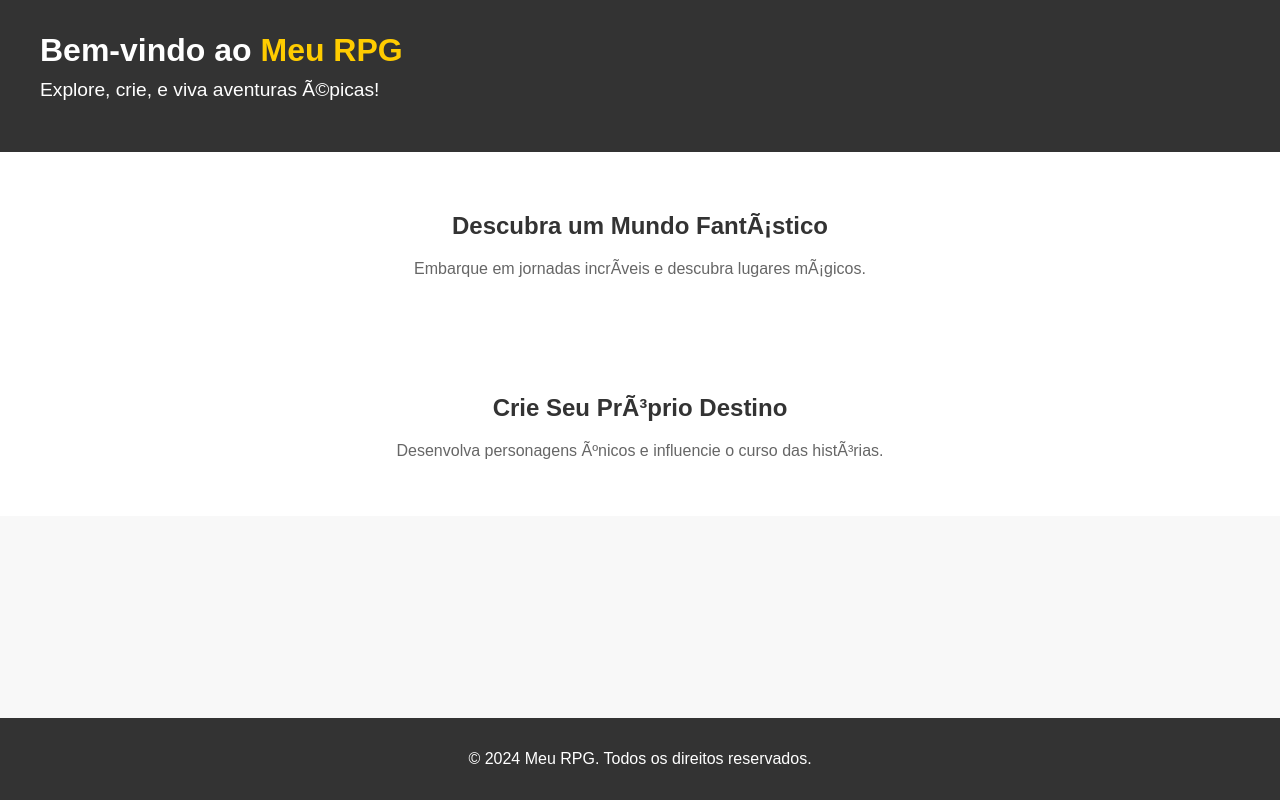
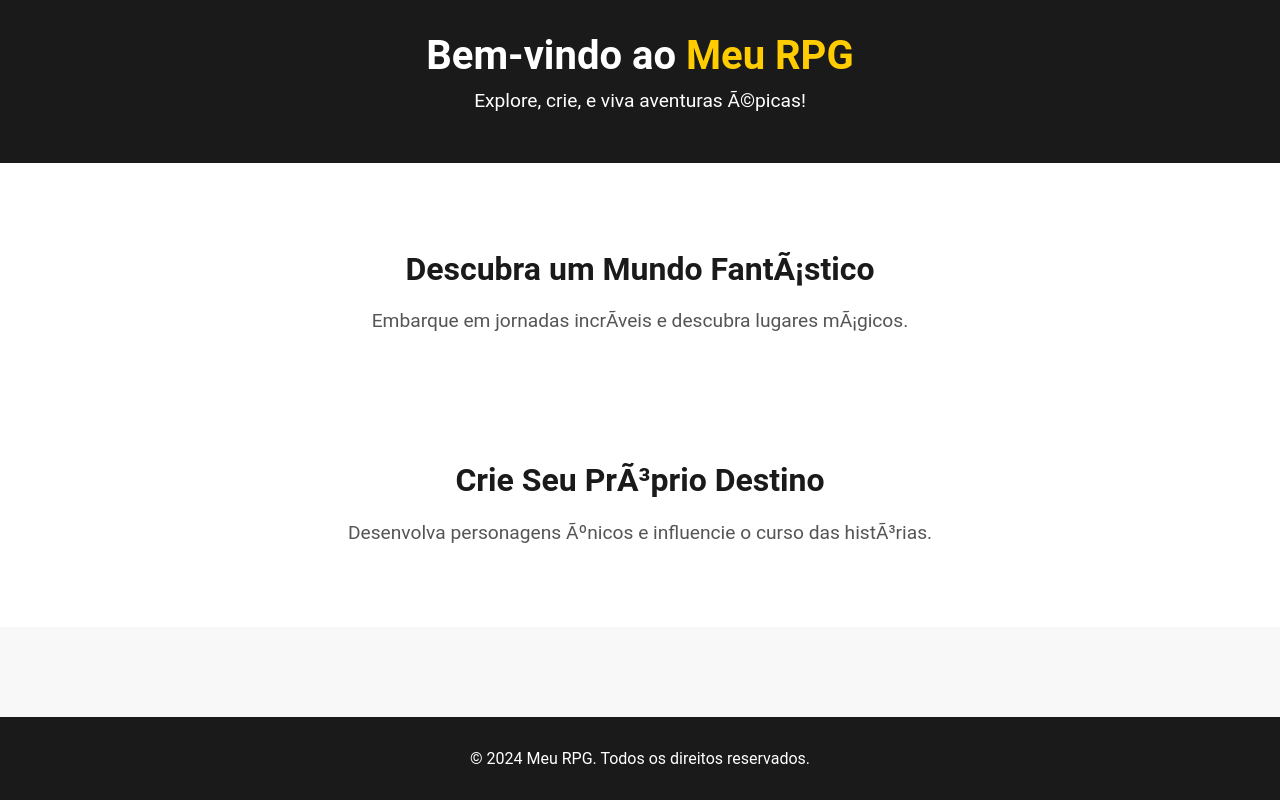
Before and after one commit to LeozinnGM/PaginaTeste, a plain HTML site: page index.html in a window 1280 px wide. Drawn offline with Linux system fonts and the light colour scheme.

Commit message:
Update styles.css

```diff
--- a/styles.css
+++ b/styles.css
@@ -1,5 +1,5 @@
 body {
-    font-family: 'Arial', sans-serif;
+    font-family: 'Roboto', sans-serif;
     margin: 0;
     padding: 0;
     background-color: #f8f8f8;
@@ -13,18 +13,20 @@ body {
 }
 
 header {
-    background-color: #333;
+    background-color: #1a1a1a;
     color: #fff;
     padding: 2em 0;
+    text-align: center;
 }
 
 header h1 {
     margin: 0;
-    font-size: 2em;
+    font-size: 2.5em;
+    font-weight: 700;
 }
 
 header span {
-    color: #ffcc00; /* Cor amarela como exemplo */
+    color: #ffcc00;
 }
 
 header p {
@@ -34,23 +36,28 @@ header p {
 
 main {
     background-color: #fff;
+    padding: 20px 0;
 }
 
 .feature {
+    text-align: center;
     padding: 40px 0;
-    text-align: center;
 }
 
 .feature h2 {
-    color: #333;
+    color: #1a1a1a;
+    font-size: 2em;
+    margin-bottom: 10px;
 }
 
 .feature p {
-    color: #666;
+    color: #555;
+    font-size: 1.2em;
+    line-height: 1.5;
 }
 
 footer {
-    background-color: #333;
+    background-color: #1a1a1a;
     color: #fff;
     text-align: center;
     padding: 1em 0;
```
